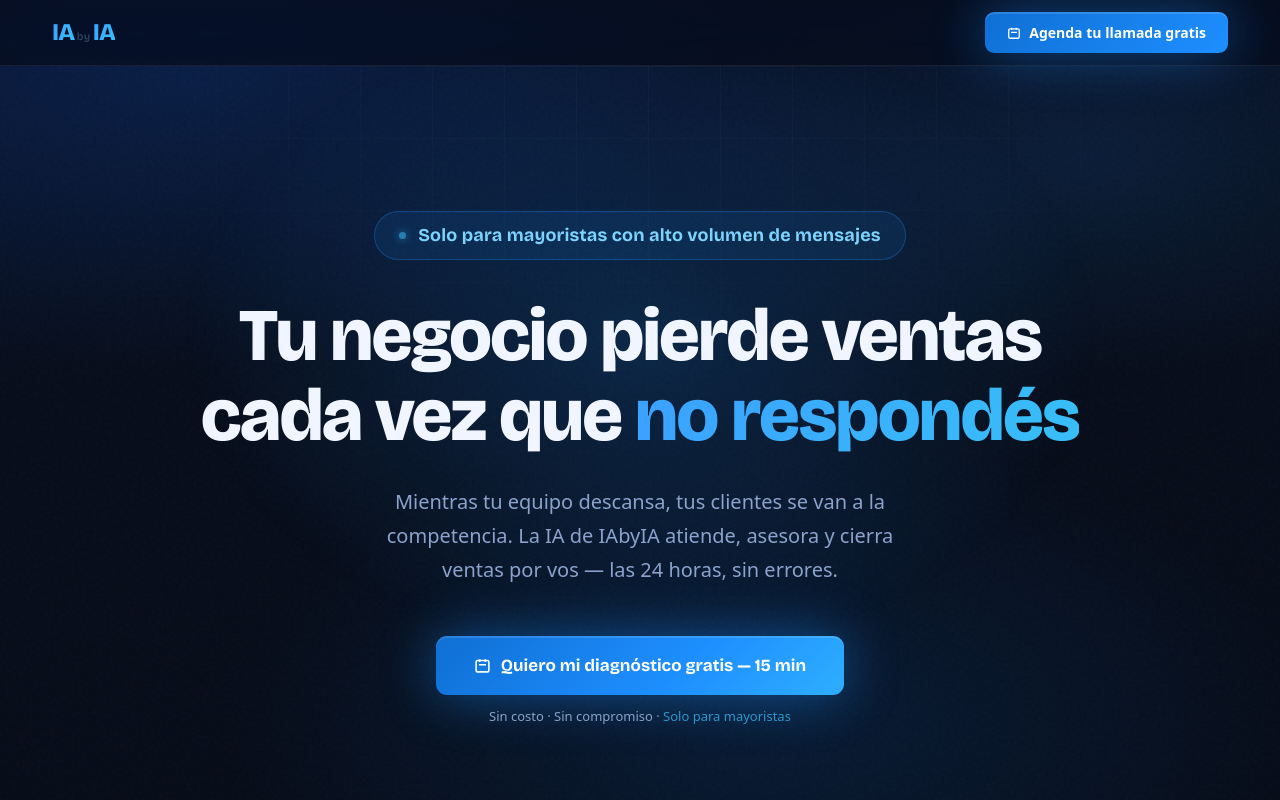
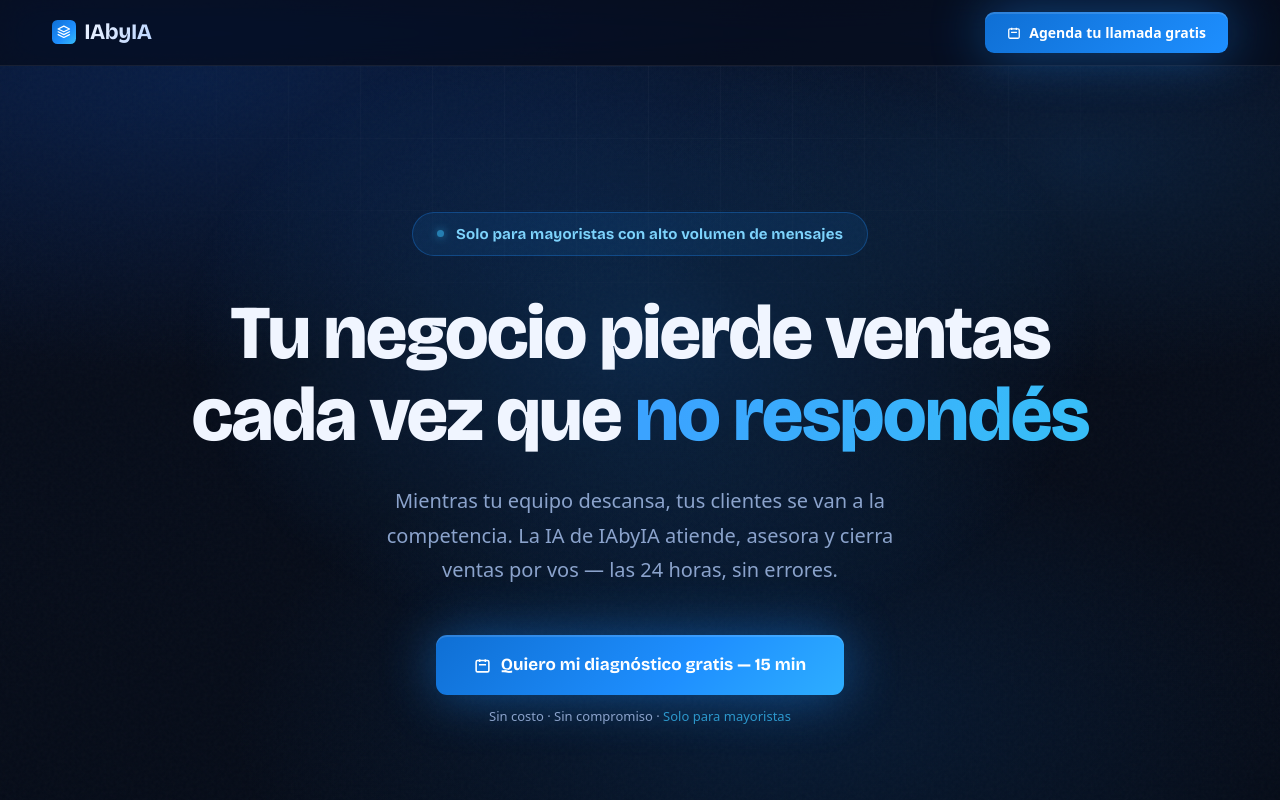
Before and after one commit to ignarru/vsl_landing, a Next.js app: page / in a window 1280 px wide. Shown: the top 800 px of the page. Built offline with nearby package versions, Linux system fonts and the light colour scheme.

Commit message:
Update page.tsx

```diff
--- a/src/app/page.tsx
+++ b/src/app/page.tsx
@@ -6,15 +6,56 @@
 
 const BG_FONT = "'Bricolage Grotesque', sans-serif";
 
-function Brand({ className = "" }: { className?: string }) {
+function Brand({ size = 28 }: { size?: number }) {
   return (
     <span
-      className={`brand-mark ${className}`}
-      style={{ fontFamily: BG_FONT }}
+      style={{
+        display: "inline-flex",
+        alignItems: "center",
+        gap: "8px",
+        fontFamily: BG_FONT,
+        fontWeight: 700,
+        fontSize: `${size}px`,
+        letterSpacing: "-0.02em",
+        lineHeight: 1,
+        textDecoration: "none",
+      }}
     >
-      <span className="brand-ia">IA</span>
-      <span className="brand-by">by</span>
-      <span className="brand-ia">IA</span>
+      {/* Ícono cuadrado redondeado con símbolo IA */}
+      <span style={{
+        display: "inline-flex",
+        alignItems: "center",
+        justifyContent: "center",
+        width: `${size * 1.1}px`,
+        height: `${size * 1.1}px`,
+        borderRadius: `${size * 0.25}px`,
+        background: "linear-gradient(135deg, #0f6fd4 0%, #1e8fff 60%, #38bdf8 100%)",
+        flexShrink: 0,
+      }}>
+        <svg
+          width={size * 0.62}
+          height={size * 0.62}
+          viewBox="0 0 24 24"
+          fill="none"
+          stroke="white"
+          strokeWidth="2.2"
+          strokeLinecap="round"
+          strokeLinejoin="round"
+        >
+          <path d="M12 2L2 7l10 5 10-5-10-5z"/>
+          <path d="M2 17l10 5 10-5"/>
+          <path d="M2 12l10 5 10-5"/>
+        </svg>
+      </span>
+      {/* Wordmark */}
+      <span style={{
+        background: "linear-gradient(120deg, #e8f0ff 10%, #c0d8ff 90%)",
+        WebkitBackgroundClip: "text",
+        WebkitTextFillColor: "transparent",
+        backgroundClip: "text",
+      }}>
+        IAbyIA
+      </span>
     </span>
   );
 }
@@ -89,7 +130,7 @@
         }}
       >
         <a href="#" style={{ textDecoration: "none" }}>
-          <Brand className="text-2xl" />
+          <Brand size={22} />
         </a>
         <a
           href="#agendar"
@@ -153,8 +194,8 @@
             <span className="badge-dot" />
             <span style={{
               fontFamily: BG_FONT,
-              fontSize: "clamp(14px, 1.6vw, 18px)",
-              fontWeight: 700,
+              fontSize: "clamp(12px, 1.3vw, 15px)",
+              fontWeight: 600,
               color: "#7dd3fc",
               letterSpacing: "0.01em",
             }}>
@@ -166,7 +207,7 @@
           <h1
             style={{
               fontFamily: BG_FONT,
-              fontSize: "clamp(42px, 5.8vw, 76px)",
+              fontSize: "clamp(38px, 8vw, 76px)",
               fontWeight: 800,
               lineHeight: 1.08,
               letterSpacing: "-0.025em",
@@ -183,7 +224,7 @@
           {/* ── SUBHEADLINE ── */}
           <p
             style={{
-              fontSize: "clamp(16px, 1.9vw, 20px)",
+              fontSize: "clamp(15px, 1.9vw, 20px)",
               color: "#8ba3cc",
               maxWidth: "540px",
               lineHeight: 1.72,
@@ -548,7 +589,7 @@
         }}
       >
         <div className="footer-inner" style={{ display: "flex", alignItems: "center", justifyContent: "space-between", flexWrap: "wrap", gap: "12px" }}>
-          <Brand className="text-xl" />
+          <Brand size={20} />
           <p style={{ fontSize: "13px", color: "#8ba3cc" }}>© 2026 IAbyIA · Buenos Aires, Argentina</p>
           <p style={{ fontSize: "13px", color: "#8ba3cc" }}>Transformamos tareas en resultados.</p>
         </div>
```
